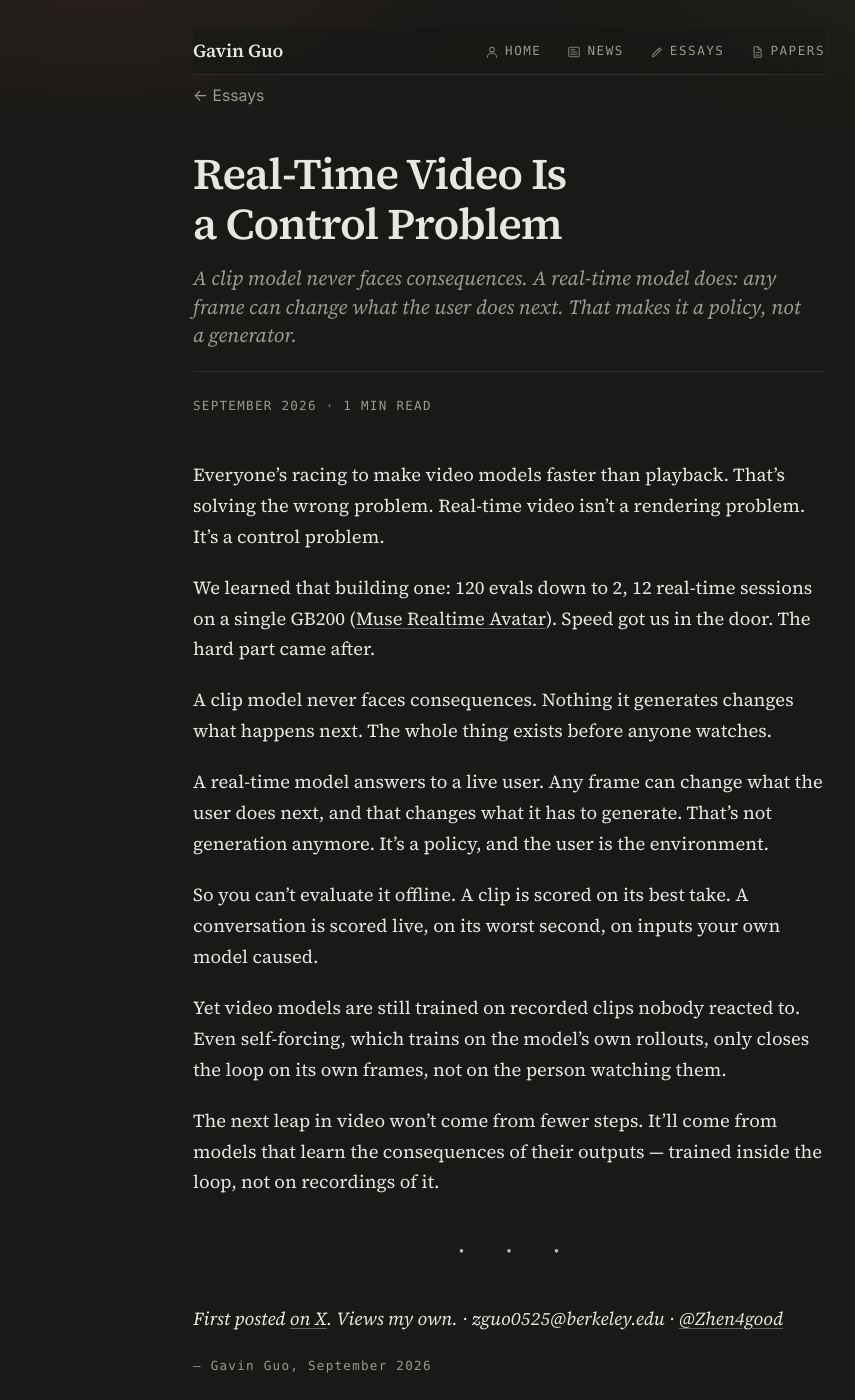
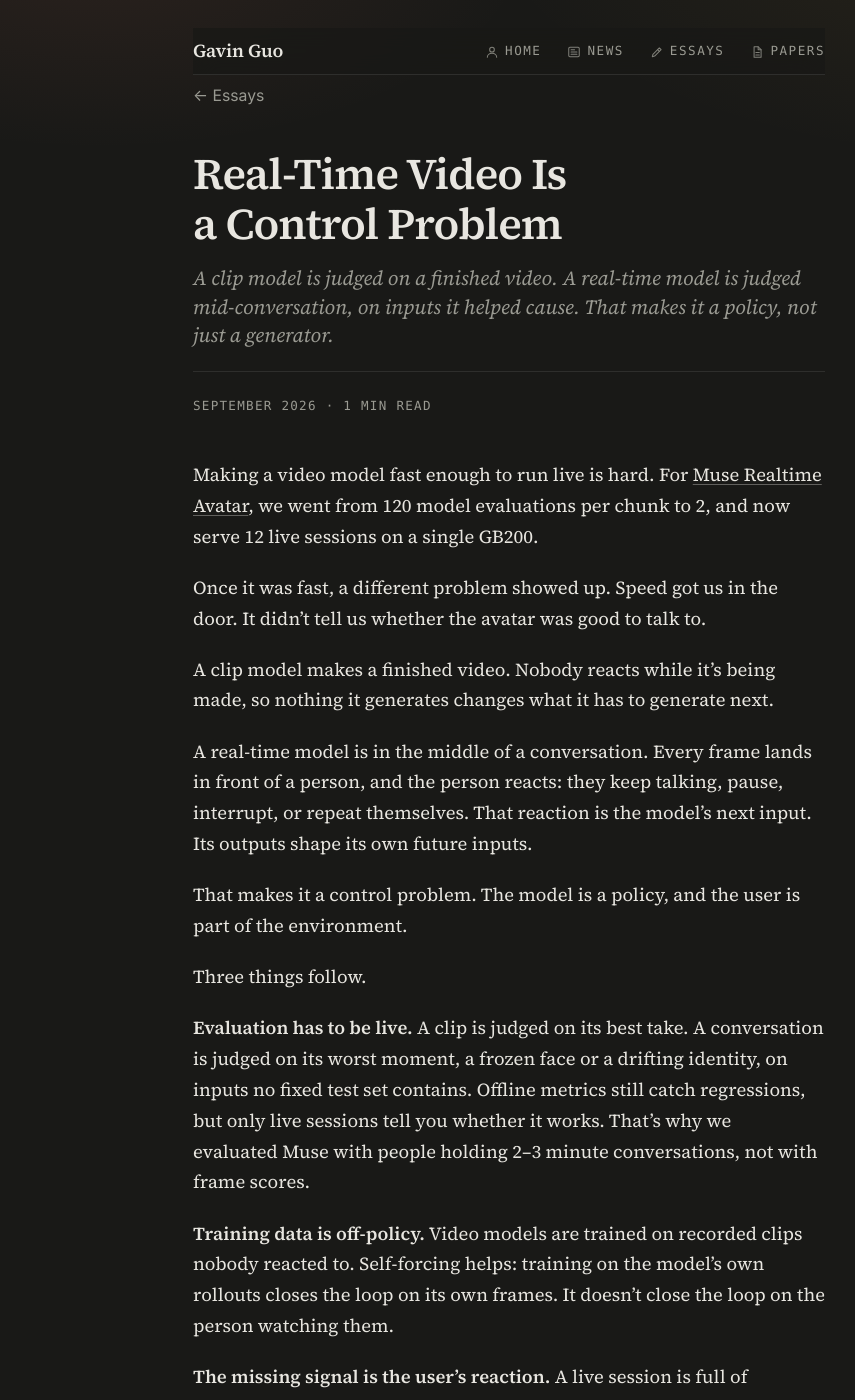
Before and after one commit to zguo0525/zguo0525.github.io, a Jekyll site: the page built from _articles/real-time-video-is-a-control-problem.md, in a window 1280 px wide and 1400 px high. Shown: the whole window, without its empty margins (131-986 px from the left). Built offline with Jekyll 4.4.1, drawn with Linux system fonts in a browser that asks for light colours; some of the changed text lies outside the part shown.

Commit message:
Control-problem essay: rewrite for accuracy and a concrete argument
Co-Authored-By: Claude Opus 5.5 (1M context) <noreply@anthropic.com>
Claude-Session: https://claude.ai/code/session_01HnC98uYSSXDKz9D1f4jfEu

```diff
--- a/_articles/real-time-video-is-a-control-problem.md
+++ b/_articles/real-time-video-is-a-control-problem.md
@@ -2,23 +2,29 @@
 layout: default
 title: "Real-Time Video Is a Control Problem"
 image: /assets/cards/real-time-video-is-a-control-problem.png
-description: "A clip model never faces consequences. A real-time model does: any frame can change what the user does next. That makes it a policy, not a generator."
+description: "A clip model is judged on a finished video. A real-time model is judged mid-conversation, on inputs it helped cause. That makes it a policy, not just a generator."
 date: 2026-09-27
 tags: [AI]
 ---
-Everyone's racing to make video models faster than playback. That's solving the wrong problem. Real-time video isn't a rendering problem. It's a control problem.
+Making a video model fast enough to run live is hard. For [Muse Realtime Avatar](https://research.meta.ai/blog/bringing-your-muse-to-life), we went from 120 model evaluations per chunk to 2, and now serve 12 live sessions on a single GB200.
 
-We learned that building one: 120 evals down to 2, 12 real-time sessions on a single GB200 ([Muse Realtime Avatar](https://research.meta.ai/blog/bringing-your-muse-to-life)). Speed got us in the door. The hard part came after.
+Once it was fast, a different problem showed up. Speed got us in the door. It didn't tell us whether the avatar was good to talk to.
 
-A clip model never faces consequences. Nothing it generates changes what happens next. The whole thing exists before anyone watches.
+A clip model makes a finished video. Nobody reacts while it's being made, so nothing it generates changes what it has to generate next.
 
-A real-time model answers to a live user. Any frame can change what the user does next, and that changes what it has to generate. That's not generation anymore. It's a policy, and the user is the environment.
+A real-time model is in the middle of a conversation. Every frame lands in front of a person, and the person reacts: they keep talking, pause, interrupt, or repeat themselves. That reaction is the model's next input. Its outputs shape its own future inputs.
 
-So you can't evaluate it offline. A clip is scored on its best take. A conversation is scored live, on its worst second, on inputs your own model caused.
+That makes it a control problem. The model is a policy, and the user is part of the environment.
 
-Yet video models are still trained on recorded clips nobody reacted to. Even self-forcing, which trains on the model's own rollouts, only closes the loop on its own frames, not on the person watching them.
+Three things follow.
 
-The next leap in video won't come from fewer steps. It'll come from models that learn the consequences of their outputs — trained inside the loop, not on recordings of it.
+**Evaluation has to be live.** A clip is judged on its best take. A conversation is judged on its worst moment, a frozen face or a drifting identity, on inputs no fixed test set contains. Offline metrics still catch regressions, but only live sessions tell you whether it works. That's why we evaluated Muse with people holding 2–3 minute conversations, not with frame scores.
+
+**Training data is off-policy.** Video models are trained on recorded clips nobody reacted to. Self-forcing helps: training on the model's own rollouts closes the loop on its own frames. It doesn't close the loop on the person watching them.
+
+**The missing signal is the user's reaction.** A live session is full of feedback on what the model just did: interruptions, pauses, repeated questions. Today almost none of it becomes training signal.
+
+Fewer steps made real-time video possible. I think the next gains come from training inside the loop, where what people do in response to the model becomes the reward.
 
 ---
 
```
